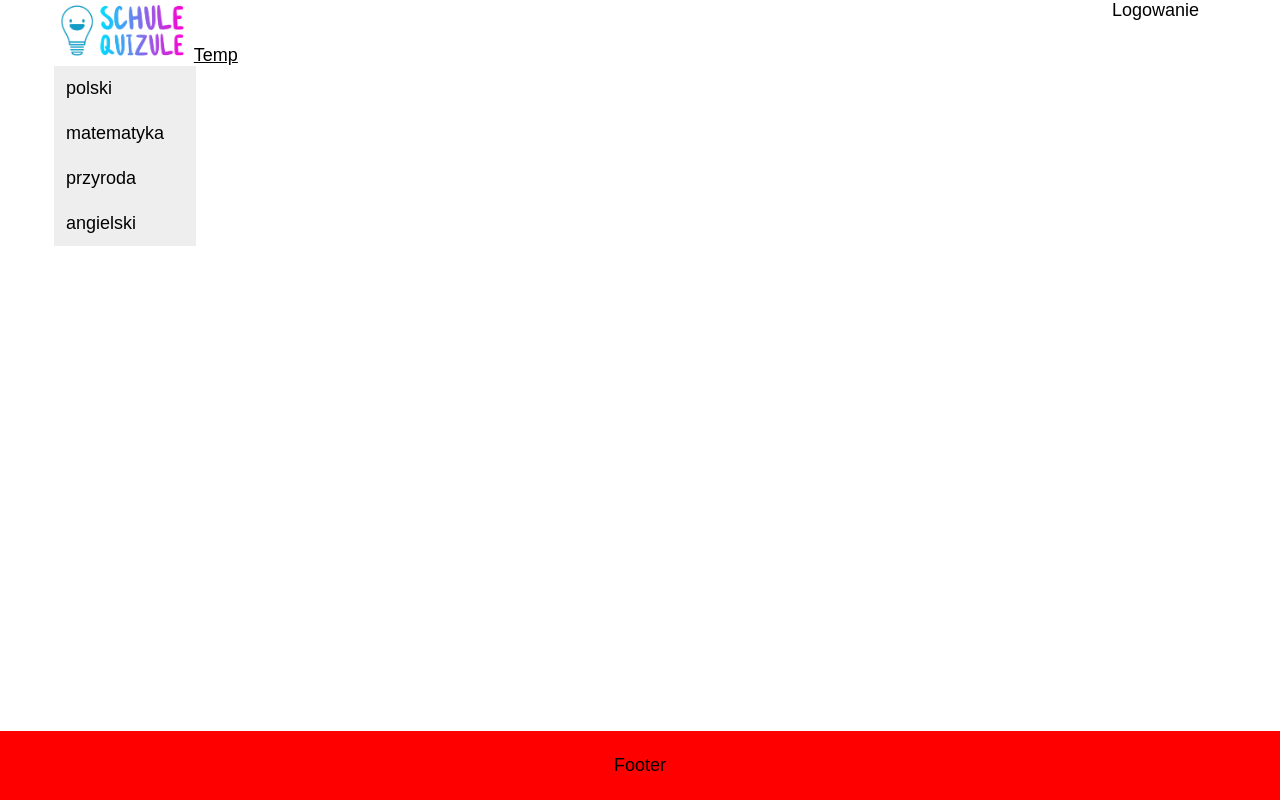
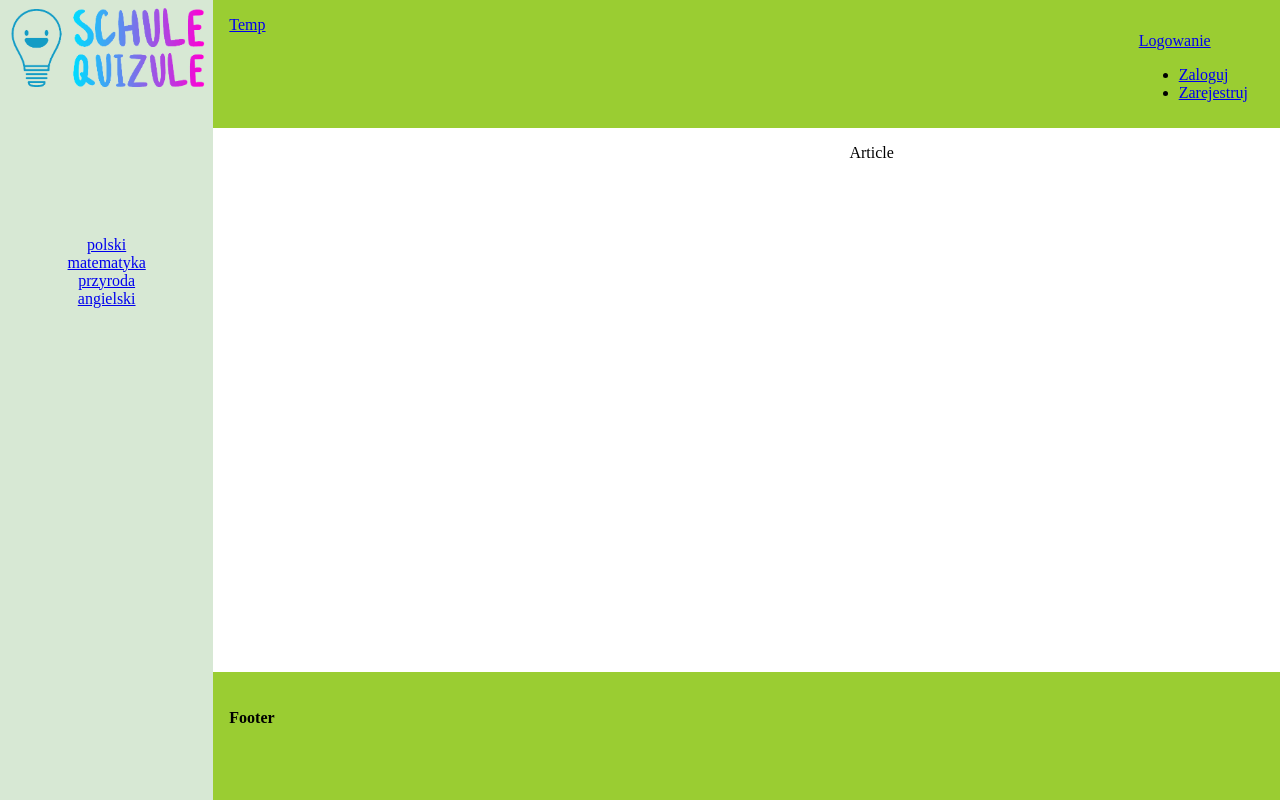
Before and after one commit to katarzynapopieniuk/schule-quizule, a PHP site: page / in a window 1280 px wide. Run offline with PHP 8.4, Linux system fonts and the light colour scheme.

Commit message:
Reorganized main page

```diff
--- a/index.php
+++ b/index.php
@@ -53,7 +53,7 @@ $roomClient = new RoomClient();
 <head>
     <title>Schule Quizule</title>
     <meta charset="UTF-8">
-    <meta name=""viewport" content="width=device-width, initial-scale=1.0">
+    <meta name="viewport" content="width=device-width, initial-scale=1.0">
     <link rel="stylesheet" href="style.css">
     <link rel="stylesheet" href="user/display/userData.css">
     <script src="./utilities.js" type="text/javascript"></script>
@@ -61,11 +61,21 @@ $roomClient = new RoomClient();
 <body>
 
 <!-- Navbar -->
-<div class="top">
 
+<div class="col-1">
+    <a href="#">
+    <img src="LOGO.png" alt="logo" </a>
+
+    <!-- Sidebar -->
+    <nav class="topics-menu">
+        <?php CategoryDisplay::display(Category::getCategories()); ?>
+    </nav>
+
+</div>
+
+<div class="col-2">
+    <header>
         <div class="top-left">
-    <a href="#">
-    <img src="LOGO.png" width = "20%" height = "20%"></a>
             <a href="logging/logout.php"><?php if (isset($_SESSION['logged'])) {
               echo "Wyloguj";
             }
@@ -76,9 +86,7 @@ $roomClient = new RoomClient();
 
             ?></a>
             <a href="#"> Temp</a>
-  </div>
 
-  <div class="top-mid">
               <?php
               if (isset($_SESSION['logged']) && isset($_SESSION['Id'])) {
                   echo '<div class="option" onclick="setSeeCurrentUserDataOptionPOST()">  Moje dane</div>';
@@ -91,27 +99,19 @@ $roomClient = new RoomClient();
               }
 
               ?>
-  </div>
 
-  <nav class="top-right">
-    <div class="dropdown">
+            <nav class="dropdown">
                 <a href="#">Logowanie</a>
                 <ul>
                     <li><a href="logging/login.php">Zaloguj</a></li>
                     <li><a href="logging/register.php">Zarejestruj</a></li>
                 </ul>
-    </div>
             </nav>
         </div>
+    </header>
 
-<!-- Sidebar -->
-<div class="left-column">
-    <nav class="topics-menu">
-        <?php CategoryDisplay::display(Category::getCategories()); ?>
-    </nav>
-</div>
-
-<div class="main" style="margin-left:250px">
+    <main class="content" style="margin-left:250px">
+        <article>Article</article>
         <?php
         if(isset($_POST['current_category'])) {
             $category = $_POST['current_category'];
@@ -152,9 +152,10 @@ $roomClient = new RoomClient();
             RoomDisplay::displayRoomWithId($_POST['roomId'], $roomClient, $userClient);
         }
         ?>
+    </main>
+    <footer>
+        <h4>Footer</h4>
+    </footer>
+
 
 </div>
-
-    <div class="footer">
-      <h4>Footer</h4>
-    </div>
--- a/style.css
+++ b/style.css
@@ -1,136 +1,51 @@
-*, *::before, *::after {
+* {
     box-sizing: border-box;
-    font-family: 'Poppins', sans-serif;
-    font-size: 18px;
-    font-weight: 500;
-    color: black;
 }
 body {
-    padding: 0;
+    display: flex;
+    min-height: 100vh;
+    flex-direction: row;
     margin: 0;
-    background: white;
+}
+.col-1 {
+    background: #D7E8D4;
+    flex: 1;
 }
 
-.top-left {
-    position: relative;
-    padding: 0 3rem;
-    display: inline-block;
-    flex-direction: row;
-    justify-content: flex-start;
-    align-items: center;
-    text-decoration: none;
+img {
+    width: 100%;
+    height: auto;
 }
 
-.top-right {
-    width: 100%;
-    position: fixed;
-    top: 0;
-    left: 0;
-    padding: 0 3rem;
-    display: flex;
-    flex-direction: row;
-    justify-content: flex-end;
-    align-items: center;
+.topics-menu {
+    padding: 17vh 0;
+    text-align: center;
 }
 
-.top-right a {
-    margin: 0 1rem;
-    text-decoration: none;
-    padding: 1rem .5rem;
+.col-2 {
+    display: flex;
+    flex-direction: column;
+    flex: 5;
 }
 
 .dropdown {
-    position: relative;
+    float: right;
 }
 
-.dropdown ul {
-    width: 200px;
+.content {
+    display: flex;
+    flex-direction: row;
     text-align: center;
-    position: absolute;
-    background: #373c58;
-    padding: 0;
-    list-style-type: none;
-    box-shadow: 0 0 23px 0 rgba(0,0,0,0.25);
-    margin-top: 10px;
-    border-radius: 7px;
-    display: none;
 }
+.content > article {
+    flex: 4;
+    min-height: 68vh;
 
-.dropdown ul li {
-    padding: .5rem;
 }
-
-.dropdown ul li a {
-    width: 100%;
-    height: 100%;
-    display: inline-block;
-    padding: 0;
-    margin: 0;
+header, footer {
+    background: yellowgreen;
+    height: 16vh;
 }
-.dropdown ul li:hover {
-    background: #272B3F;
-    border-radius: 7px;
+header, footer, article, nav {
+    padding: 1em;
 }
-
-.dropdown a:focus + ul,
-.dropdown a:hover + ul,
-.dropdown ul:hover {
-    display: block;
-}
-
-.left-column {
-    float: left;
-    width: 80%;
-}
-
-.topics-menu {
-    width: 250px;
-    position: fixed;
-    padding: 0 3rem;
-    display: inline-block;
-    flex-direction: row;
-    justify-content: flex-start;
-    align-items: center;
-    text-decoration: none;
-}
-
-.topics-menu .category {
-    background-color: #eee;
-    color: black;
-    display: block;
-    padding: 12px;
-    text-decoration: none;
-}
-
-.topics-menu .category:hover {
-    background-color: #04aa046D;
-    color: white;
-}
-
-.quizName {
-    display: block;
-}
-
-.footer {
-    position: fixed;
-    left: 0;
-    bottom: 0;
-    width: 100%;
-    background-color: red;
-    color: white;
-    text-align: center;
- }
-
-.option {
-    width: 10%;
-    margin-left:  5%;
-    display: block;
-    background-color: #eee;
-    color: black;
-    padding: 10px;
-}
-
-.option:hover {
-    background-color: #04aa046D;
-    transition: background-color .5s;
-}
```
Lines whose indentation alone changed are shown as unchanged.
